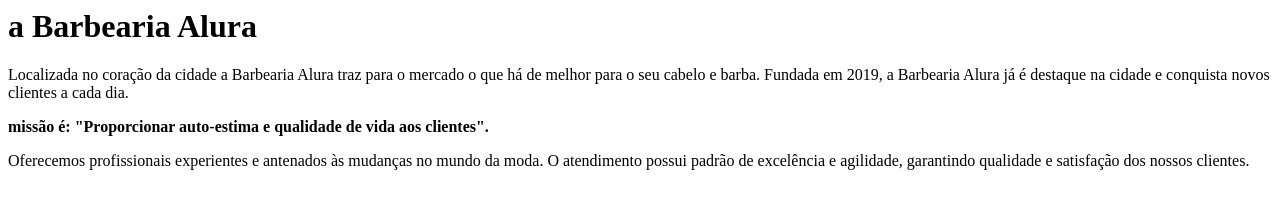
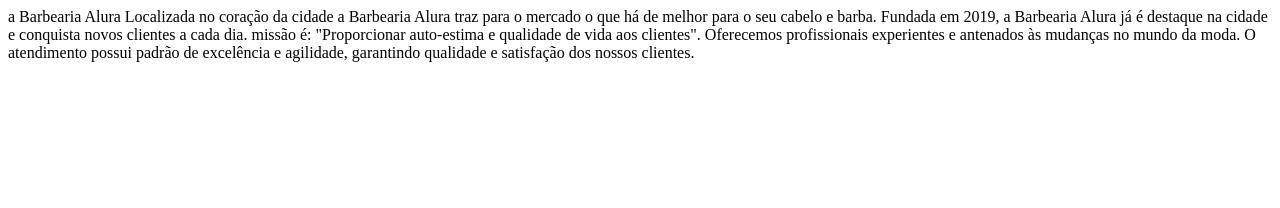
Before and after one commit to lucashendges/Criando-uma-p-gina-Web---HTML, a plain HTML site: page index.html in a window 1280 px wide. Drawn offline with Linux system fonts and the light colour scheme.

Commit message:
retirando tags

```diff
--- a/index.html
+++ b/index.html
@@ -1,15 +1,14 @@
-<h1> a Barbearia Alura </h1>
+ a Barbearia Alura
 
-<p>
+
     Localizada no coração da cidade a Barbearia Alura traz para o mercado o que há de melhor para o seu cabelo e barba.
     Fundada em 2019, a Barbearia Alura já é destaque na cidade e conquista novos clientes a cada dia.
-</p>
 
-<p>
-    <strong>missão é: "Proporcionar auto-estima e qualidade de vida aos clientes".</strong>
-</p>
 
-<p>
-    Oferecemos profissionais experientes e antenados às mudanças no mundo da moda. O atendimento possui padrão de excelência
+    missão é: "Proporcionar auto-estima e qualidade de vida aos clientes".
+
+
+
+    Oferecemos profissionais experientes e antenados às mudanças no mundo da moda. O atendimento possui padrão de
+    excelência
     e agilidade, garantindo qualidade e satisfação dos nossos clientes.
-</p>
```
